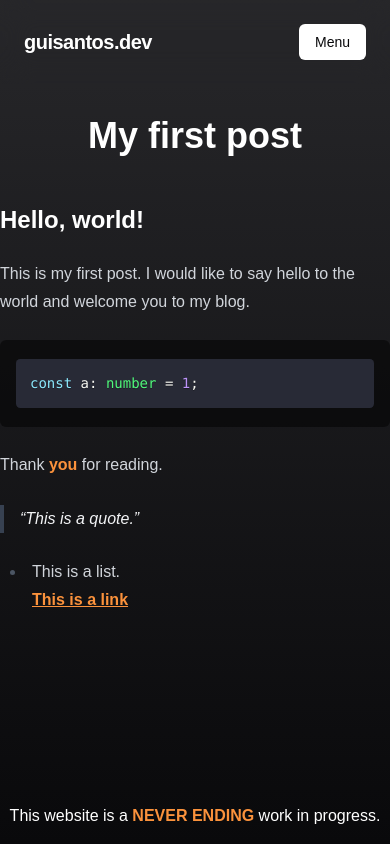
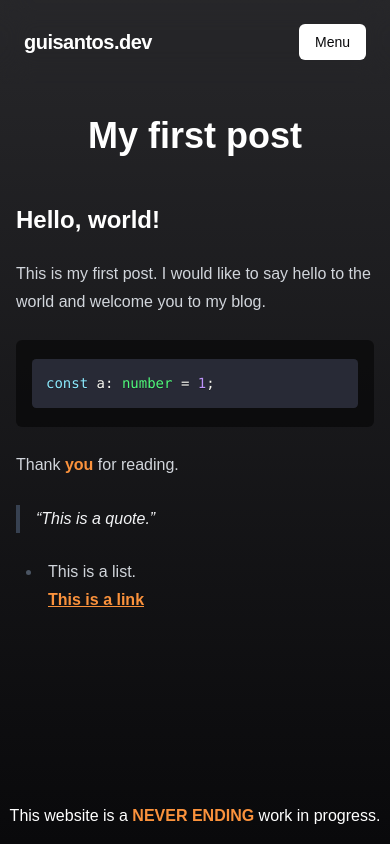
Before and after one commit to ouwargui/guisantos.dev, a Next.js app: page /blog in a window 390 px wide. Built offline with nearby package versions, Linux system fonts and the light colour scheme; a web font is replaced by a local one.

Commit message:
fix: markdown horizontal padding

```diff
--- a/src/app/blog/page.tsx
+++ b/src/app/blog/page.tsx
@@ -16,8 +16,8 @@ const markdown = `
 
 export default function Blog() {
   return (
-    <main className="flex flex-1 w-full justify-center md:max-w-screen-md lg:max-w-screen-lg py-8">
-      <article className="prose prose-h1:text-center prose-strong:accent prose-a:accent prose-a: prose-invert">
+    <main className="flex flex-1 w-full justify-center md:max-w-screen-md lg:max-w-screen-lg py-8 px-4">
+      <article className="prose prose-h1:text-center prose-strong:accent prose-a:accent prose-invert">
         <Markdown markdown={markdown} />
       </article>
     </main>
```
